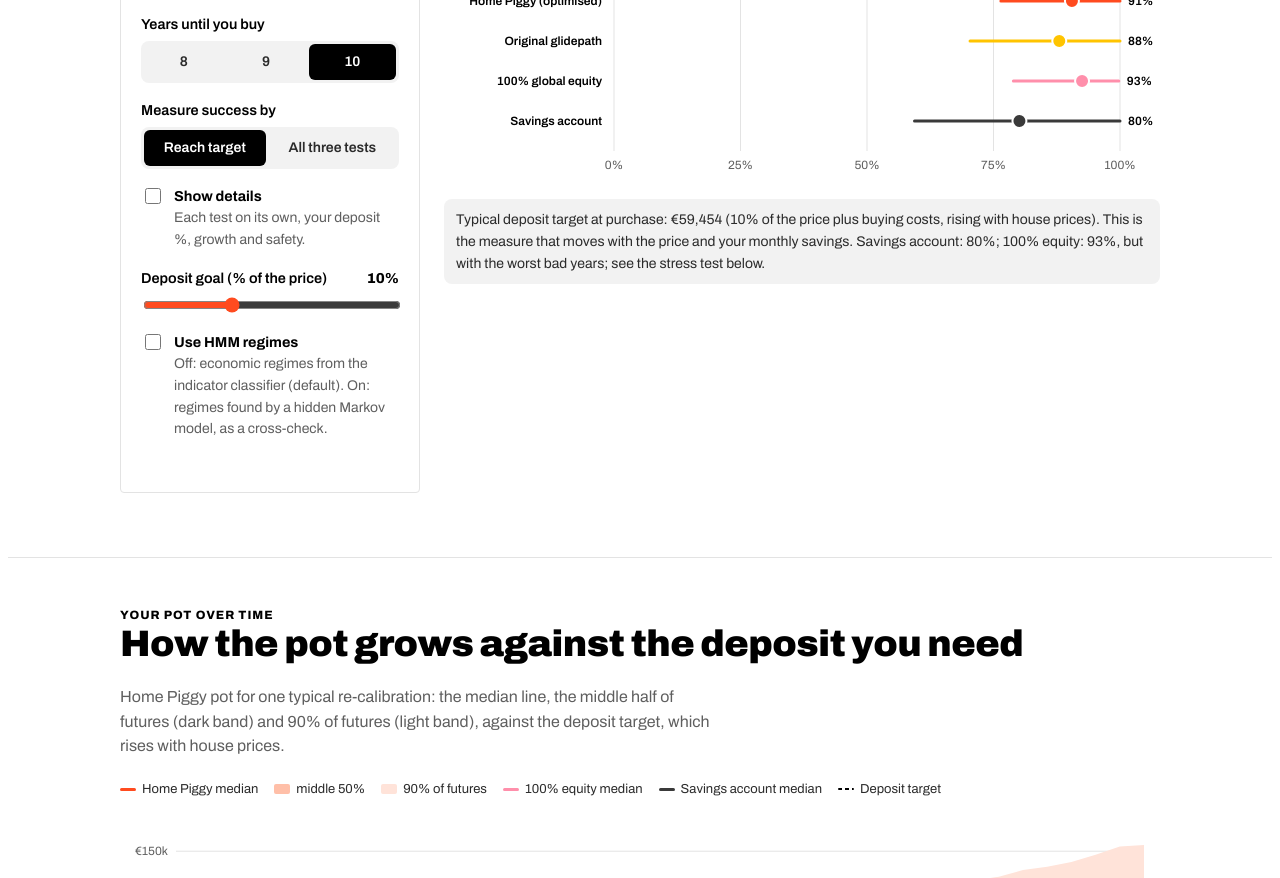
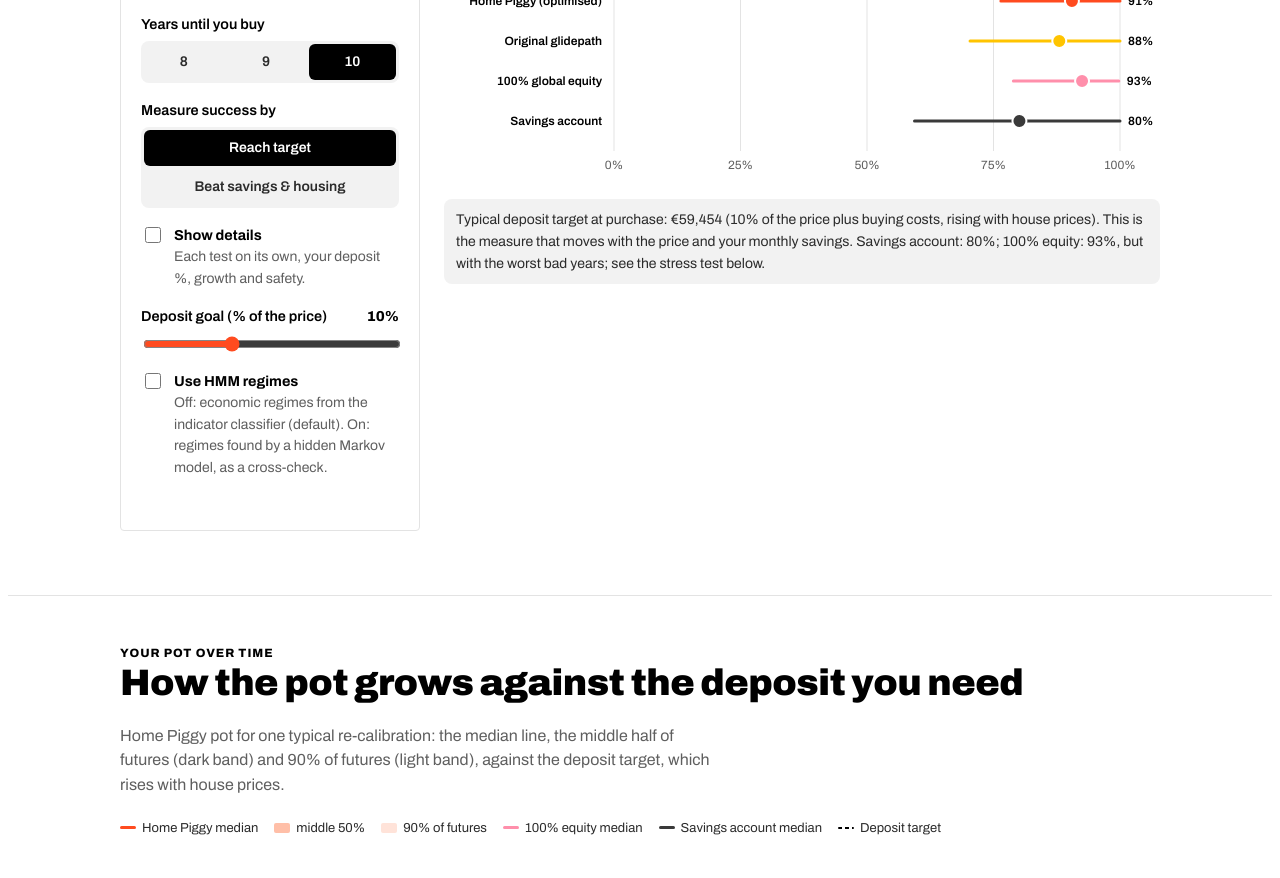
Before and after one commit to cammdu/home-piggy, a plain HTML site: page web/index.html in a window 1280 px wide. Shown: the part 1124-2002 px from the top of the page. Drawn offline with Linux system fonts and the light colour scheme.

Commit message:
Pitch page: rename 'All three tests' to 'Beat savings & housing'
Co-Authored-By: Claude Opus 5.5 <noreply@anthropic.com>

```diff
--- a/web/index.html
+++ b/web/index.html
@@ -161,7 +161,7 @@ footer { padding-block: 32px 48px; border-top: 1px solid var(--line); font-size:
       <div class="field"><label>Measure success by</label>
         <div class="seg" id="measure" role="group" aria-label="Success measure">
           <button type="button" data-v="reach" aria-pressed="true">Reach target</button>
-          <button type="button" data-v="deposit" aria-pressed="false">All three tests</button></div></div>
+          <button type="button" data-v="deposit" aria-pressed="false">Beat savings &amp; housing</button></div></div>
       <label class="switch" for="details"><input id="details" type="checkbox">
         <span><b>Show details</b><span class="muted small">Each test on its own, your deposit %, growth and safety.</span></span></label>
       <div class="field" id="deposit-field" hidden><label for="deposit">Deposit goal (% of the price) <output id="deposit-out"></output></label>
@@ -539,7 +539,7 @@ function render() {
   const r = current(); if (!r) return;
   const b = r.band, d = r.detail, stat = statOf(), s = state.saver;
   const regimeName = state.method === "hmm" ? "HMM regimes" : "indicator-classifier regimes";
-  $("measure-name").textContent = { reach: "Chance of reaching your deposit target", deposit: "Chance of a sizeable deposit" }[state.measure];
+  $("measure-name").textContent = { reach: "Chance of reaching your deposit target", deposit: "Chance of reaching your target, beating savings and keeping up with house prices" }[state.measure];
   $("big").textContent = pct(b.opt[stat].median);
   const o = b.opt[stat], bank = b.bank[stat], eq = b.equity[stat];
   $("headline-text").textContent = state.measure === "reach"
@@ -594,7 +594,7 @@ function render() {
 }
 
 function renderDetails(b) {
-  const rows = [["p_all3", "All three tests", pct], ["p_target", "Reach the deposit target", pct], ["p_beat_bank", "Beat the savings account", pct],
+  const rows = [["p_all3", "Beat savings & housing (all three)", pct], ["p_target", "Reach the deposit target", pct], ["p_beat_bank", "Beat the savings account", pct],
     ["p_keep_up", "Keep up with house prices", pct], ["p_income", "Covers the income-limit gap", pct],
     ["growth", "Growth: median pot ÷ target", ratio], ["safety", "Safety: worst-10% average of pot ÷ target", ratio],
     ["pot_p50", "Median pot", fmtK], ["pot_p05", "Pot in a bad year (5th percentile)", fmtK]];
```
Also changed, not shown: 1 other file.
